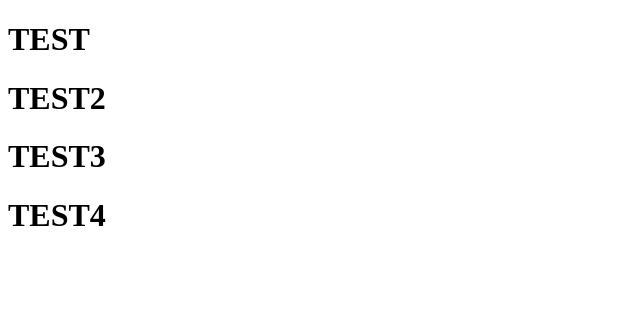
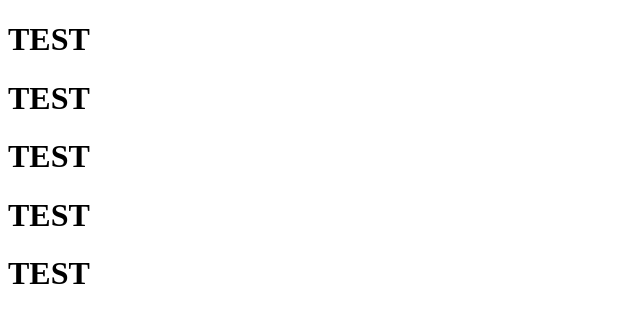
Before and after one commit to Vya-Ruby/test, a plain HTML site: page index.html in a window 1280 px wide. Shown: the whole page, without its empty margins (0-640 px from the left). Drawn offline with Linux system fonts and the light colour scheme.

Commit message:
code index

```diff
--- a/index.html
+++ b/index.html
@@ -6,8 +6,10 @@
 </head>
 <body>
 <h1>TEST</h1>
-<h1>TEST2</h1>
-<h1>TEST3</h1>
-<h1>TEST4</h1>
+<h1>TEST</h1>
+<h1>TEST</h1>
+<h1>TEST</h1>
+<h1>TEST</h1>
+
 </body>
 </html>
```
